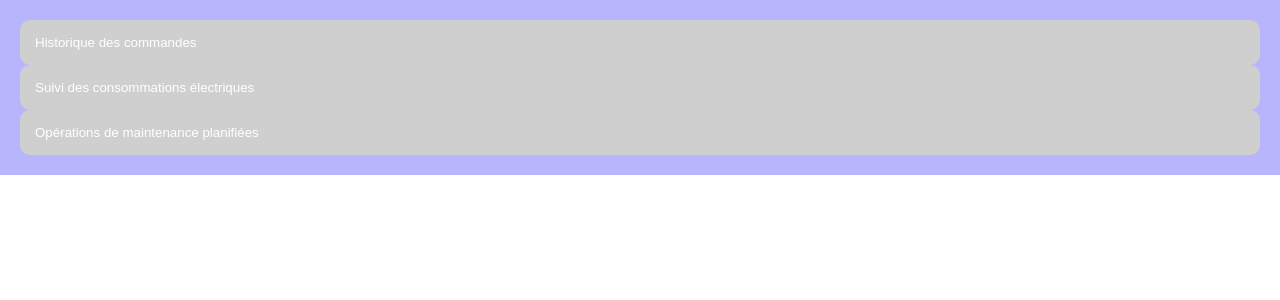
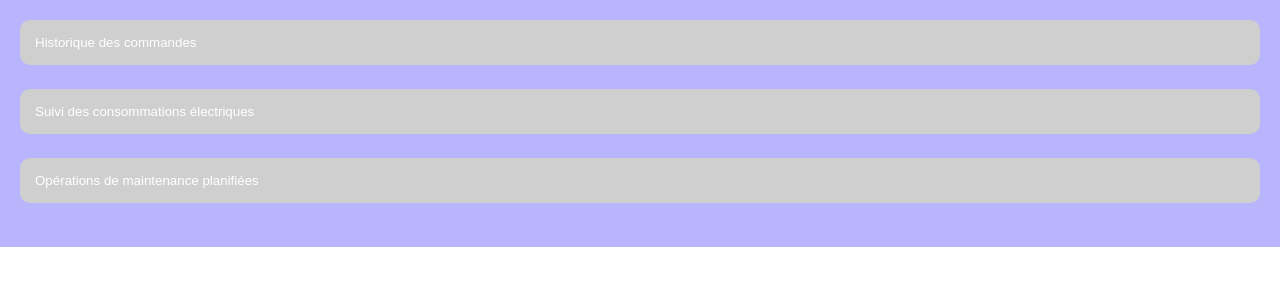
Before and after one commit to Diablohazard/PF3, a Flask app: page /dashboard in a window 1280 px wide. Shown: the part 51-351 px from the top of the page. Run offline with Flask 3, Linux system fonts and the light colour scheme; lists and menus that the app fills with data are empty.

Commit message:
maj dashboard

```diff
--- a/templates/dashboard.html
+++ b/templates/dashboard.html
@@ -4,6 +4,33 @@
     <meta charset="UTF-8">
     <title>Dashboard</title>
     <link rel="stylesheet" href="{{ url_for('static', filename='style.css') }}">
+    <style>
+        .accordion {
+            margin-bottom: 24px; /* espace entre chaque feuillet */
+        }
+
+            /* Si tes feuillets sont des éléments .accordion-item ou similaires, adapte ainsi : */
+        .accordion-item {
+            margin-bottom: 24px;
+        }
+
+        #maintenanceTable {
+          width: 100%;
+          border-collapse: separate;
+          border-spacing: 30px 10px; /* espace horizontal et vertical entre les cellules */
+        }
+        #maintenanceTable th, #maintenanceTable td {
+          padding: 12px 24px;
+          text-align: left;
+          font-size: 1.1em;
+        }
+        #maintenanceTable th {
+          background: #e8f6ef;
+        }
+        #maintenanceTable tr:not(:first-child) {
+          background: #f9f9f9;
+        }
+        </style>
 </head>
 <body>
 
@@ -49,12 +76,12 @@
             <button class="accordion-header">Opérations de maintenance planifiées</button>
             <div class="accordion-content">
                 <div class="maintenance">
-                    <table>
+                    <table id="maintenanceTable">
                         <tr>
-                            <th>Date</th>
-                            <th>Commentaire</th>
+                          <th>Date</th>
+                          <th>Commentaire</th>
                         </tr>
-                    </table>
+                      </table>
                     <button id="openModalBtn">BP Planifier</button>
                 </div>
             </div>
@@ -119,10 +146,28 @@
         document.getElementById('closeModalBtn').onclick = function() {
             document.getElementById('maintenanceModal').style.display = 'none';
         };
-        // Optionnel : fermer la modale après soumission
-        document.getElementById('maintenanceForm').onsubmit = function() {
+        document.getElementById('maintenanceForm').onsubmit = function(e) {
+            e.preventDefault();
+            // Récupère les valeurs
+            const date = document.getElementById('date_maintenance').value;
+            const commentaire = document.getElementById('commentaire').value;
+            // Ajoute une ligne au tableau
+            const table = document.getElementById('maintenanceTable');
+            const row = table.insertRow(-1);
+            const cellDate = row.insertCell(0);
+            const cellComment = row.insertCell(1);
+            cellDate.textContent = date;
+            cellComment.textContent = commentaire;
+            // Ferme la popup
             document.getElementById('maintenanceModal').style.display = 'none';
-            // Laisse le formulaire se soumettre normalement (POST)
+            // Réinitialise le formulaire
+            document.getElementById('maintenanceForm').reset();
+
+            // Ouvre/agrandit automatiquement le feuillet maintenance
+            // 1. Trouve le contenu de l’accordion maintenance
+            const maintenanceAccordionContent = document.querySelectorAll('.accordion-content')[2];
+            // 2. Met à jour la hauteur
+            maintenanceAccordionContent.style.maxHeight = maintenanceAccordionContent.scrollHeight + "px";
         };
     </script>
 </body>
```
